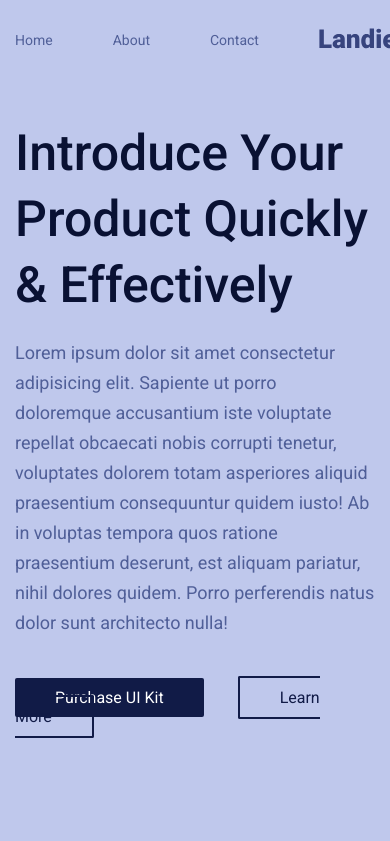
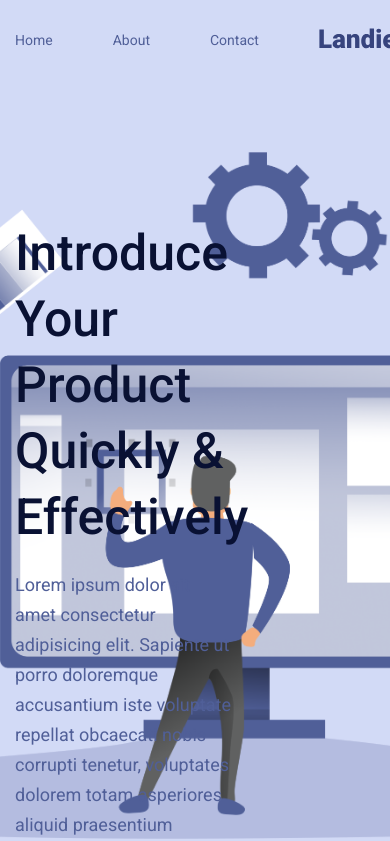
Before and after one commit to tatysheva/Landie, a website built with Parcel: page index.html in a window 390 px wide. Shown: the top 841 px of the page. Built offline with nearby package versions, Linux system fonts and the light colour scheme.

Commit message:
media link changed

```diff
--- a/css/media.scss
+++ b/css/media.scss
@@ -1,12 +1,12 @@
 @media (max-width: 1200px) {
     .hero {
         background-color: #bfc8ec;
-        background-image: none !important;
+        background-image: none ;
     }
 
     .hero-content {
-        padding-top: 100px !important;
-        max-width: 100% !important;
+        padding-top: 100px ;
+        max-width: 100% ;
     }
 }
 
--- a/index.html
+++ b/index.html
@@ -9,8 +9,8 @@
     <link rel="stylesheet" href="https://fonts.googleapis.com/css?family=Roboto:400,500,700&display=swap">
     <link rel="stylesheet"
         href="https://cdnjs.cloudflare.com/ajax/libs/twitter-bootstrap/4.4.1/css/bootstrap-grid.min.css">
+    <link rel="stylesheet" href="./css/style.scss">
     <link rel="stylesheet" href="./css/media.scss">
-    <link rel="stylesheet" href="./css/style.scss">
 </head>
 
 <body></body>
```
